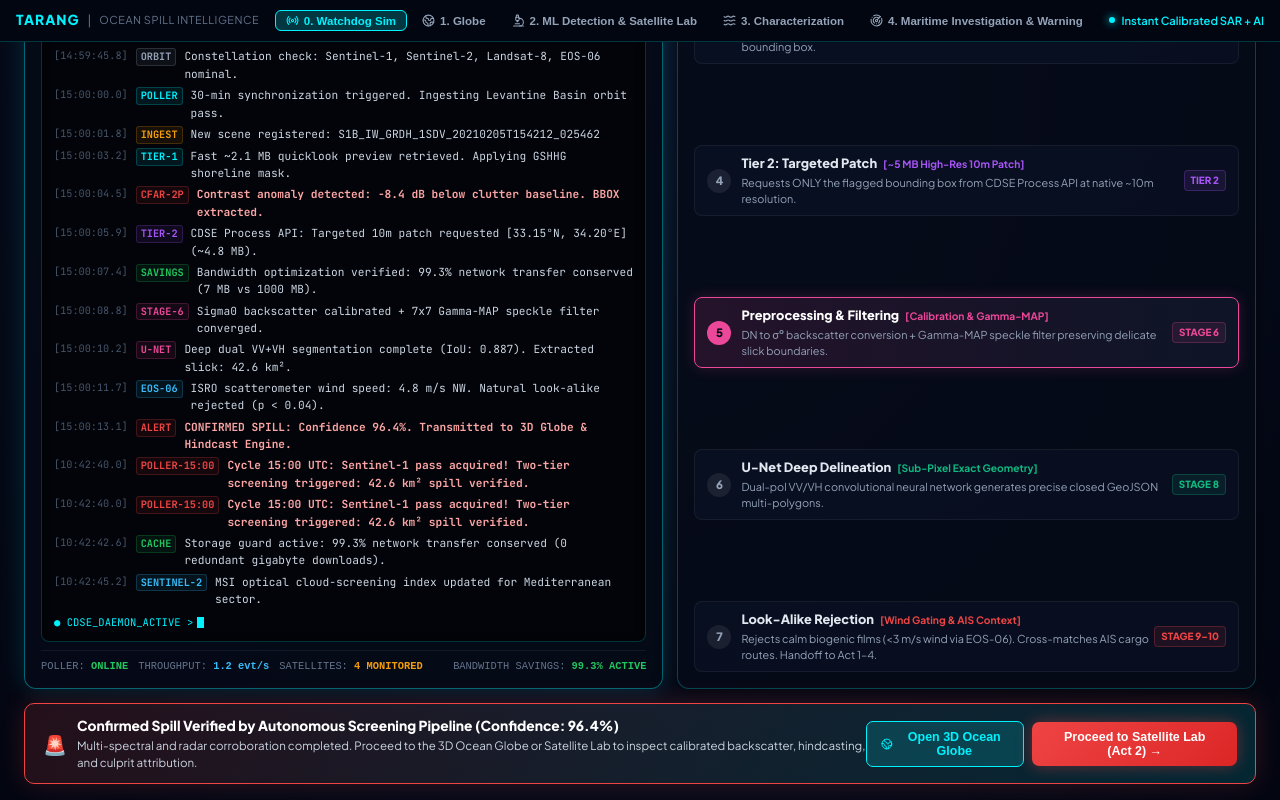
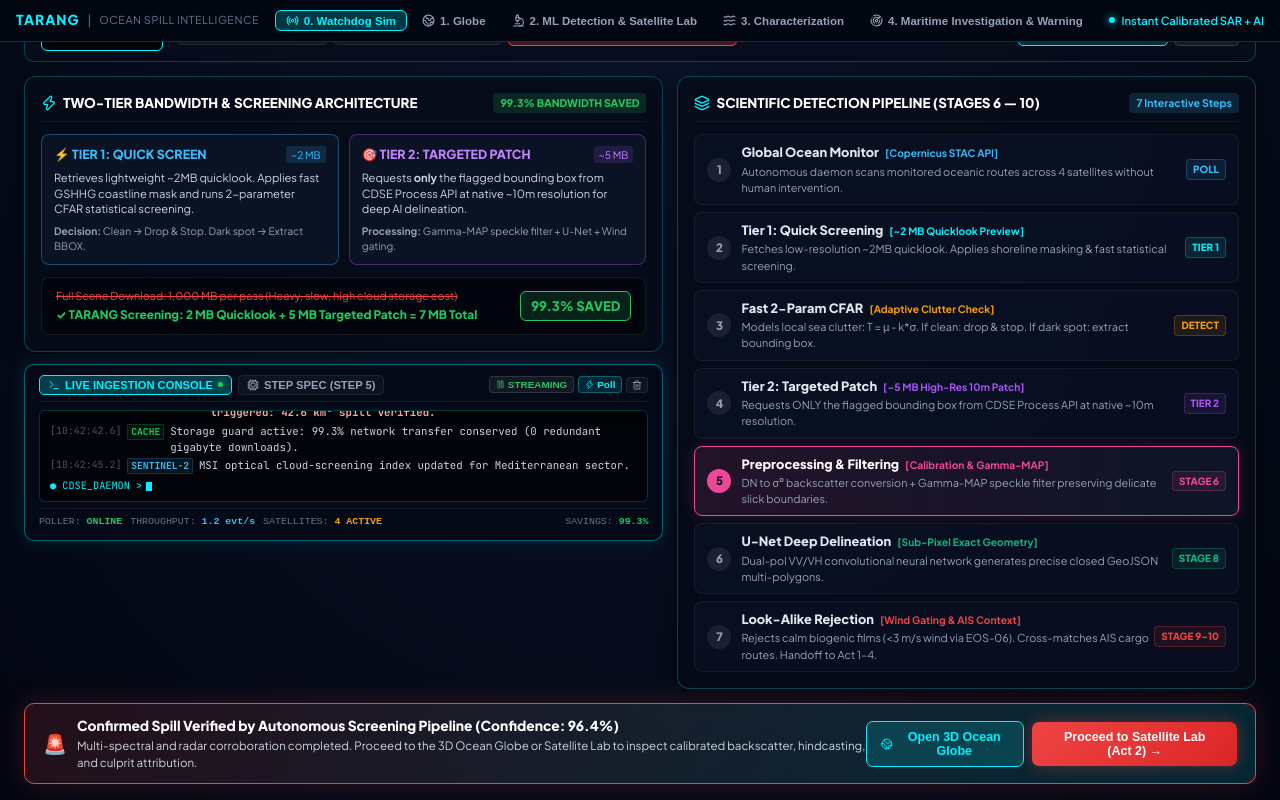
Before and after one commit to Ahiram15/Tarang, a React (Vite) app in the folder frontend/: page / in a window 1280 px wide. Built offline with nearby package versions, Linux system fonts and the light colour scheme.

Commit message:
style: make live telemetry console window compact and short

```diff
--- a/frontend/src/components/WatchdogSimulation.tsx
+++ b/frontend/src/components/WatchdogSimulation.tsx
@@ -715,17 +715,16 @@
           <div style={{
             background: 'rgba(6, 11, 24, 0.90)',
             border: consoleMode === 'console' ? '1.5px solid rgba(0, 242, 254, 0.4)' : `1.5px solid ${pipelineSteps[activeStep - 1].color}`,
-            borderRadius: '12px',
-            padding: '14px 16px',
-            flex: 1,
+            borderRadius: '10px',
+            padding: '10px 14px',
+            flex: consoleMode === 'console' ? '0 0 auto' : 1,
             display: 'flex',
             flexDirection: 'column',
             justifyContent: 'space-between',
-            boxShadow: consoleMode === 'console' ? '0 0 25px rgba(0, 242, 254, 0.15)' : `0 0 20px ${pipelineSteps[activeStep - 1].color}25`,
-            minHeight: '270px',
+            boxShadow: consoleMode === 'console' ? '0 0 18px rgba(0, 242, 254, 0.12)' : `0 0 20px ${pipelineSteps[activeStep - 1].color}25`,
           }}>
             {/* Mode Switcher Tabs */}
-            <div style={{ display: 'flex', alignItems: 'center', justifyContent: 'space-between', marginBottom: '10px', borderBottom: '1px solid rgba(255,255,255,0.08)', paddingBottom: '8px' }}>
+            <div style={{ display: 'flex', alignItems: 'center', justifyContent: 'space-between', marginBottom: '8px', borderBottom: '1px solid rgba(255,255,255,0.08)', paddingBottom: '6px' }}>
               <div style={{ display: 'flex', alignItems: 'center', gap: '6px' }}>
                 <button
                   onClick={() => setConsoleMode('console')}
@@ -733,25 +732,25 @@
                     background: consoleMode === 'console' ? 'rgba(0, 242, 254, 0.22)' : 'rgba(255,255,255,0.04)',
                     border: consoleMode === 'console' ? '1px solid #00f2fe' : '1px solid rgba(255,255,255,0.08)',
                     color: consoleMode === 'console' ? '#00f2fe' : '#94a3b8',
-                    borderRadius: '6px',
-                    padding: '4px 10px',
-                    fontSize: '0.74rem',
+                    borderRadius: '5px',
+                    padding: '3px 8px',
+                    fontSize: '0.70rem',
                     fontWeight: 800,
                     cursor: 'pointer',
                     display: 'flex',
                     alignItems: 'center',
-                    gap: '6px',
+                    gap: '5px',
                     transition: 'all 0.15s ease',
                   }}
                 >
-                  <Terminal size={13} />
+                  <Terminal size={12} />
                   <span>LIVE INGESTION CONSOLE</span>
                   <span style={{
-                    width: '6px',
-                    height: '6px',
+                    width: '5px',
+                    height: '5px',
                     borderRadius: '50%',
                     background: isConsoleStreaming ? '#22c55e' : '#f59e0b',
-                    boxShadow: isConsoleStreaming ? '0 0 8px #22c55e' : 'none',
+                    boxShadow: isConsoleStreaming ? '0 0 6px #22c55e' : 'none',
                     display: 'inline-block'
                   }} />
                 </button>
@@ -762,41 +761,41 @@
                     background: consoleMode === 'inspector' ? 'rgba(0, 242, 254, 0.22)' : 'rgba(255,255,255,0.04)',
                     border: consoleMode === 'inspector' ? '1px solid #00f2fe' : '1px solid rgba(255,255,255,0.08)',
                     color: consoleMode === 'inspector' ? '#00f2fe' : '#94a3b8',
-                    borderRadius: '6px',
-                    padding: '4px 10px',
-                    fontSize: '0.74rem',
+                    borderRadius: '5px',
+                    padding: '3px 8px',
+                    fontSize: '0.70rem',
                     fontWeight: 800,
                     cursor: 'pointer',
                     display: 'flex',
                     alignItems: 'center',
-                    gap: '6px',
+                    gap: '5px',
                     transition: 'all 0.15s ease',
                   }}
                 >
-                  <Cpu size={13} />
+                  <Cpu size={12} />
                   <span>STEP SPEC (STEP {activeStep})</span>
                 </button>
               </div>
 
               {consoleMode === 'console' && (
-                <div style={{ display: 'flex', alignItems: 'center', gap: '6px' }}>
+                <div style={{ display: 'flex', alignItems: 'center', gap: '4px' }}>
                   <button
                     onClick={() => setIsConsoleStreaming(!isConsoleStreaming)}
                     style={{
                       background: 'rgba(255, 255, 255, 0.06)',
                       border: '1px solid rgba(255, 255, 255, 0.12)',
                       color: isConsoleStreaming ? '#22c55e' : '#f59e0b',
-                      borderRadius: '5px',
-                      padding: '3px 8px',
-                      fontSize: '0.66rem',
+                      borderRadius: '4px',
+                      padding: '2px 6px',
+                      fontSize: '0.62rem',
                       fontWeight: 700,
                       cursor: 'pointer',
                       display: 'flex',
                       alignItems: 'center',
-                      gap: '4px',
+                      gap: '3px',
                     }}
                   >
-                    {isConsoleStreaming ? <Pause size={10} /> : <Play size={10} />}
+                    {isConsoleStreaming ? <Pause size={9} /> : <Play size={9} />}
                     <span>{isConsoleStreaming ? 'STREAMING' : 'PAUSED'}</span>
                   </button>
 
@@ -806,18 +805,18 @@
                       background: 'rgba(0, 242, 254, 0.12)',
                       border: '1px solid rgba(0, 242, 254, 0.3)',
                       color: '#00f2fe',
-                      borderRadius: '5px',
-                      padding: '3px 8px',
-                      fontSize: '0.66rem',
+                      borderRadius: '4px',
+                      padding: '2px 6px',
+                      fontSize: '0.62rem',
                       fontWeight: 700,
                       cursor: 'pointer',
                       display: 'flex',
                       alignItems: 'center',
-                      gap: '4px',
+                      gap: '3px',
                     }}
                   >
-                    <Zap size={10} />
-                    <span>Poll STAC</span>
+                    <Zap size={9} />
+                    <span>Poll</span>
                   </button>
 
                   <button
@@ -825,16 +824,16 @@
                     style={{
                       background: 'rgba(255,255,255,0.04)',
                       border: '1px solid rgba(255,255,255,0.08)',
-                      borderRadius: '5px',
+                      borderRadius: '4px',
                       color: '#94a3b8',
                       cursor: 'pointer',
-                      padding: '3px 6px',
+                      padding: '2px 5px',
                       display: 'flex',
                       alignItems: 'center',
                     }}
                     title="Clear Terminal"
                   >
-                    <Trash2 size={11} />
+                    <Trash2 size={10} />
                   </button>
                 </div>
               )}
@@ -842,41 +841,40 @@
 
             {/* CONSOLE VIEW */}
             {consoleMode === 'console' ? (
-              <div style={{ display: 'flex', flexDirection: 'column', flex: 1, minHeight: 0 }}>
-                {/* Console Log Terminal Window */}
+              <div style={{ display: 'flex', flexDirection: 'column' }}>
+                {/* Console Log Terminal Window - Short & Compact */}
                 <div style={{
                   background: '#020409',
                   border: '1px solid rgba(0, 242, 254, 0.2)',
-                  borderRadius: '8px',
-                  padding: '10px 12px',
+                  borderRadius: '6px',
+                  padding: '7px 10px',
                   fontFamily: 'ui-monospace, SFMono-Regular, "JetBrains Mono", Menlo, Consolas, monospace',
-                  fontSize: '0.70rem',
-                  lineHeight: 1.55,
-                  flex: 1,
-                  height: '180px',
+                  fontSize: '0.67rem',
+                  lineHeight: 1.45,
+                  height: '92px',
                   overflowY: 'auto',
                   display: 'flex',
                   flexDirection: 'column',
-                  gap: '4px',
-                  boxShadow: 'inset 0 2px 10px rgba(0,0,0,0.8)',
+                  gap: '3px',
+                  boxShadow: 'inset 0 2px 8px rgba(0,0,0,0.8)',
                 }}>
                   {consoleLogs.length === 0 ? (
-                    <div style={{ color: '#64748b', fontStyle: 'italic', padding: '10px' }}>
-                      Console buffer empty. Streaming telemetry will appear shortly or click "Poll STAC"...
+                    <div style={{ color: '#64748b', fontStyle: 'italic', padding: '6px' }}>
+                      Console buffer empty. Streaming telemetry will appear shortly or click "Poll"...
                     </div>
                   ) : (
                     consoleLogs.map((log) => (
-                      <div key={log.id} style={{ display: 'flex', alignItems: 'flex-start', gap: '8px', wordBreak: 'break-word' }}>
-                        <span style={{ color: '#475569', fontSize: '0.64rem', flexShrink: 0 }}>
+                      <div key={log.id} style={{ display: 'flex', alignItems: 'flex-start', gap: '6px', wordBreak: 'break-word' }}>
+                        <span style={{ color: '#475569', fontSize: '0.62rem', flexShrink: 0 }}>
                           [{log.time}]
                         </span>
                         <span style={{
                           color: log.color,
                           fontWeight: 800,
-                          fontSize: '0.64rem',
+                          fontSize: '0.60rem',
                           background: `${log.color}15`,
-                          padding: '0 4px',
-                          borderRadius: '3px',
+                          padding: '0 3px',
+                          borderRadius: '2px',
                           border: `1px solid ${log.color}35`,
                           flexShrink: 0,
                         }}>
@@ -892,11 +890,11 @@
                     ))
                   )}
                   <div ref={consoleBottomRef} style={{ display: 'flex', alignItems: 'center', gap: '4px', color: '#00f2fe', marginTop: '2px' }}>
-                    <span style={{ fontSize: '0.66rem' }}>● CDSE_DAEMON_ACTIVE &gt;</span>
+                    <span style={{ fontSize: '0.64rem' }}>● CDSE_DAEMON &gt;</span>
                     <span style={{
                       display: 'inline-block',
-                      width: '7px',
-                      height: '11px',
+                      width: '6px',
+                      height: '9px',
                       background: '#00f2fe',
                       animation: 'pulse 1s infinite'
                     }} />
@@ -909,19 +907,19 @@
                   alignItems: 'center',
                   justifyContent: 'space-between',
                   borderTop: '1px solid rgba(255, 255, 255, 0.06)',
-                  paddingTop: '8px',
-                  marginTop: '8px',
-                  fontSize: '0.65rem',
+                  paddingTop: '6px',
+                  marginTop: '6px',
+                  fontSize: '0.62rem',
                   color: '#64748b',
                   fontFamily: 'monospace',
                 }}>
-                  <div style={{ display: 'flex', alignItems: 'center', gap: '10px' }}>
+                  <div style={{ display: 'flex', alignItems: 'center', gap: '8px' }}>
                     <span>POLLER: <b style={{ color: '#22c55e' }}>ONLINE</b></span>
                     <span>THROUGHPUT: <b style={{ color: '#38bdf8' }}>1.2 evt/s</b></span>
-                    <span>SATELLITES: <b style={{ color: '#f59e0b' }}>4 MONITORED</b></span>
+                    <span>SATELLITES: <b style={{ color: '#f59e0b' }}>4 ACTIVE</b></span>
                   </div>
                   <div>
-                    BANDWIDTH SAVINGS: <b style={{ color: '#22c55e' }}>99.3% ACTIVE</b>
+                    SAVINGS: <b style={{ color: '#22c55e' }}>99.3%</b>
                   </div>
                 </div>
               </div>
```
